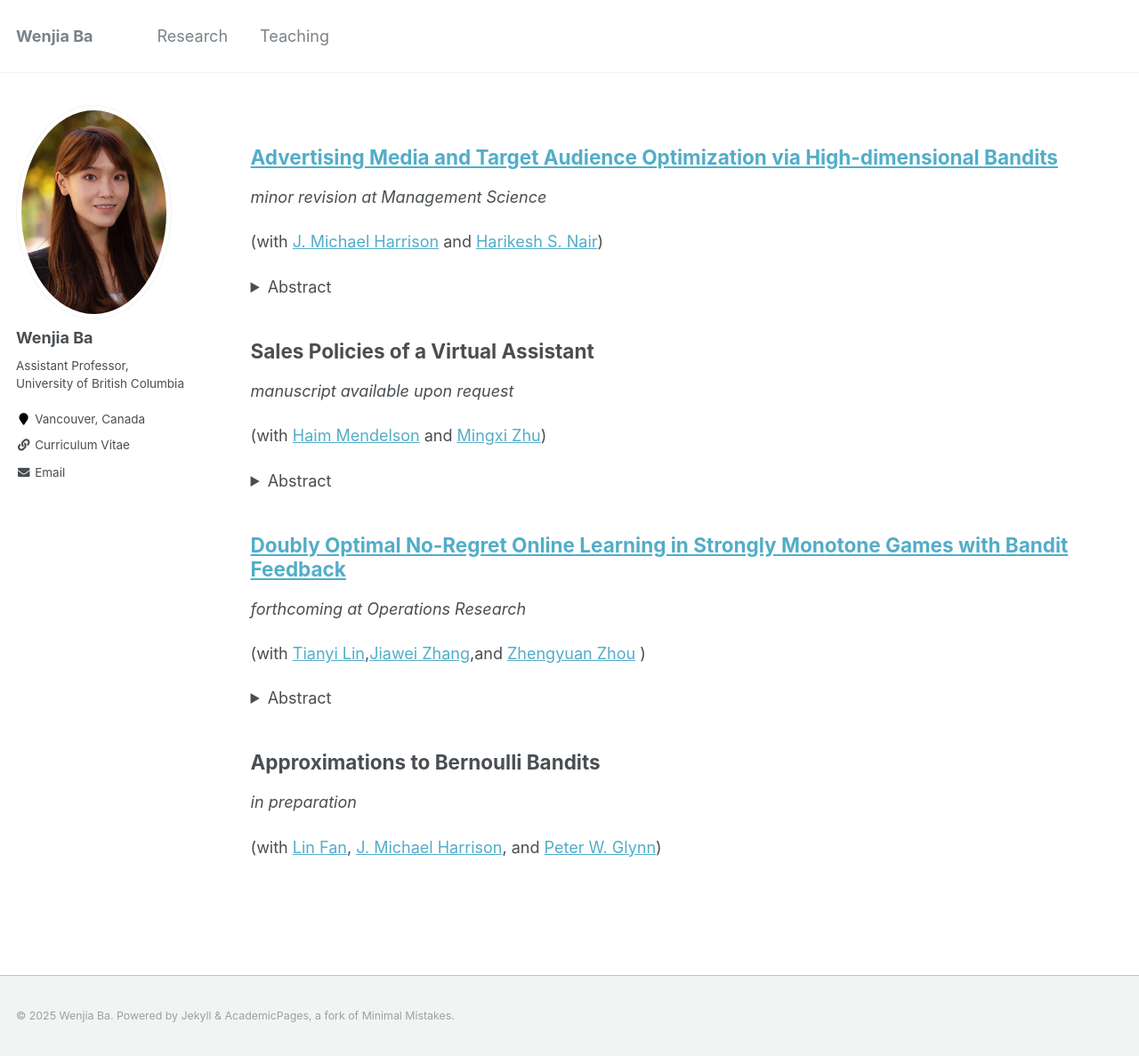
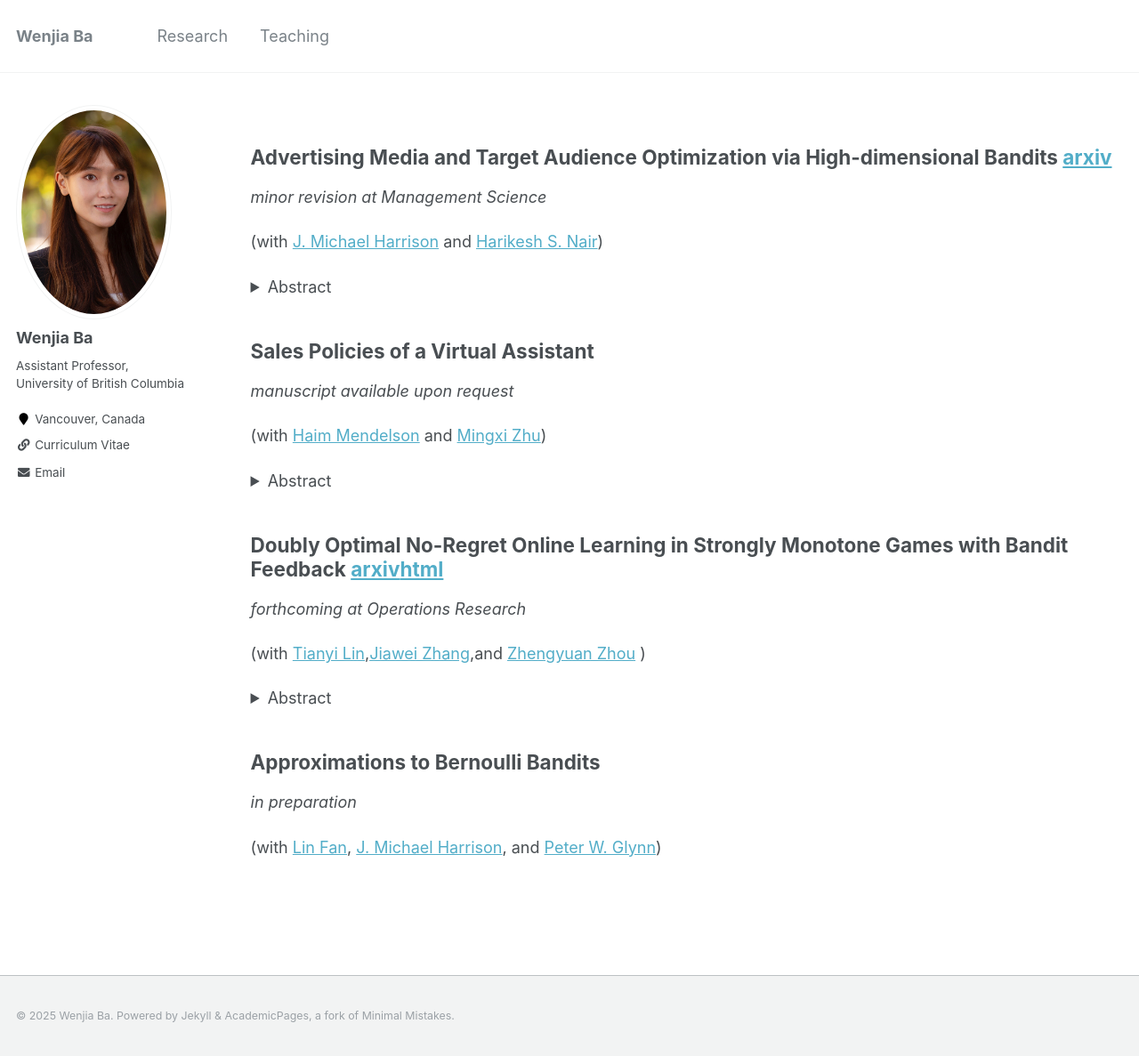
Before and after one commit to wenjiaba/wenjiaba.github.io, a Jekyll site: the page built from _pages/research.md, in a window 1280 px wide and 1187 px high. Shown: the whole window at 89% size. Built offline with Jekyll 4.4.1, drawn with Linux system fonts in a browser that asks for light colours; formulas are drawn with MathJax 3.

Commit message:
Update research.md

```diff
--- a/_pages/research.md
+++ b/_pages/research.md
@@ -5,7 +5,7 @@ permalink: /research/
 author_profile: true
 ---
 
-[Advertising Media and Target Audience Optimization via High-dimensional Bandits](https://arxiv.org/abs/2209.08403)
+Advertising Media and Target Audience Optimization via High-dimensional Bandits [arxiv](https://arxiv.org/abs/2209.08403)
 -----
 *minor revision at Management Science*
 
@@ -27,7 +27,7 @@ Sales Policies of a Virtual Assistant
 We study the implications of selling through a voice-based virtual assistant (VA). The seller has a set of products available and the VA decides on product ranking and pricing, seeking to maximize seller profit, consumer surplus, or total surplus. The consumer is impatient yet rational, seeking to maximize her expected utility. The VA presents the products sequentially. Once a product is presented and priced, the consumer evaluates it and decides whether to purchase it. The consumer's valuation comprises a pre-evaluation value which is common knowledge and a private post-evaluation component. We solve for the equilibria and develop efficient algorithms for implementing the solution. We examine the effects of information asymmetry on the outcomes and study how incentive misalignment depends on the private valuation distributions.
 </blockquote></details>
 
-[Doubly Optimal No-Regret Online Learning in Strongly Monotone Games with Bandit Feedback](https://arxiv.org/abs/2112.02856)
+Doubly Optimal No-Regret Online Learning in Strongly Monotone Games with Bandit Feedback [arxiv](https://arxiv.org/abs/2112.02856)[html](https://pubsonline.informs.org/doi/10.1287/opre.2021.0445)
 -----
 *forthcoming at Operations Research*
 
```
